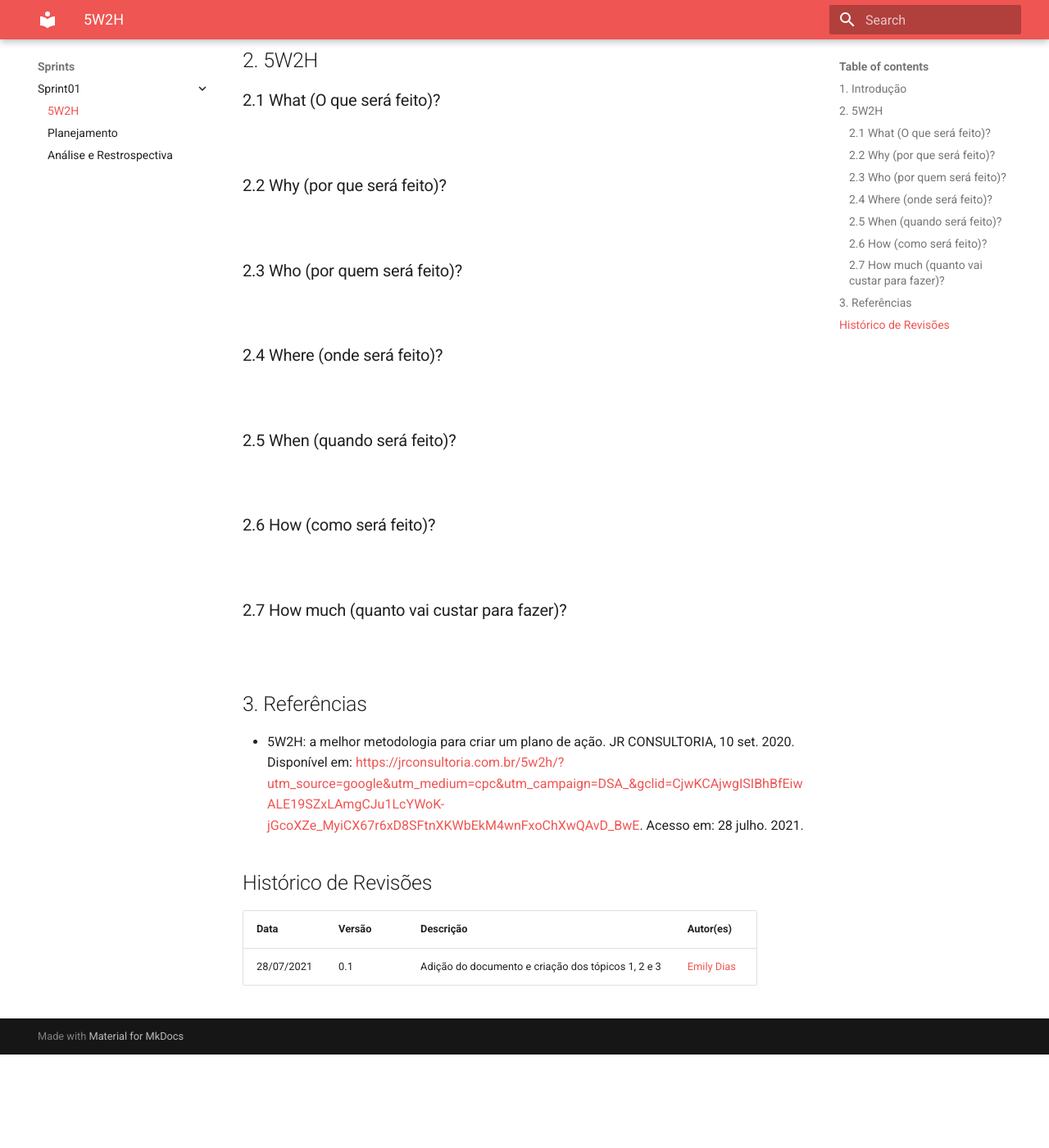
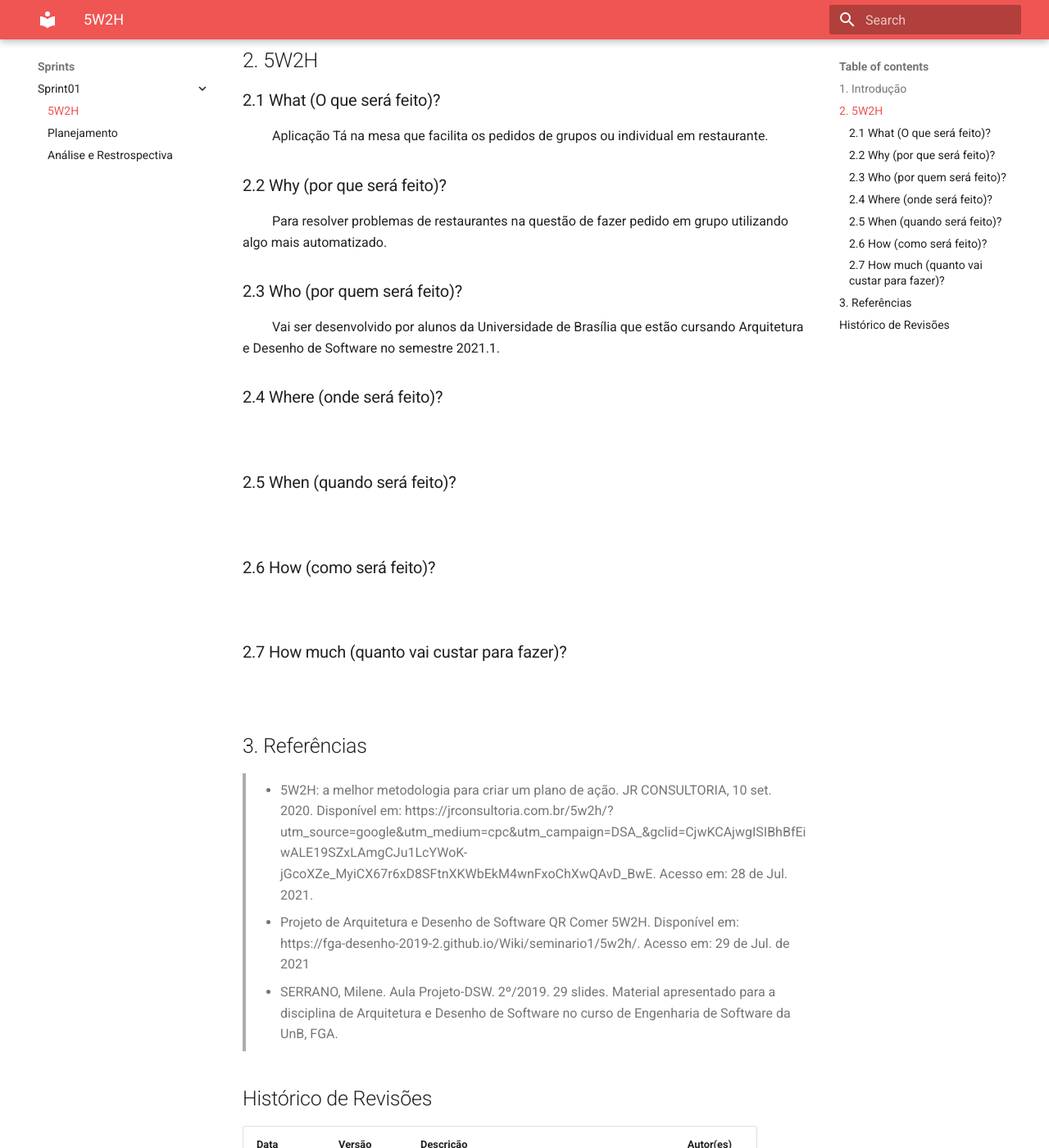
Before and after one commit to UnBArqDsw2021-1/2021.1_G02_TaNaMesa_docs, an MkDocs documentation site: the page built from docs/sprints/sprint01/sprint01-5w2h.md, in a window 1280 px wide and 1400 px high, scrolled down 483 px. Shown: the whole window at 82% size. Built offline with MkDocs 1.6.1 and Material for MkDocs 9.7.7, drawn with Linux system fonts in a browser that asks for light colours; before the commit the page ends 1769 px from its top, so only the background shows below that; some of the changed text lies outside the part shown.

Commit message:
#3 adicionando subtópicos

```diff
--- a/docs/sprints/sprint01/sprint01-5w2h.md
+++ b/docs/sprints/sprint01/sprint01-5w2h.md
@@ -9,32 +9,44 @@
 ## 2. 5W2H
 
 ### 2.1 What (O que será feito)?
-&emsp;&emsp;
+
+&emsp;&emsp; Aplicação Tá na mesa que facilita os pedidos de grupos ou individual em restaurante.
 
 ### 2.2 Why (por que será feito)?
-&emsp;&emsp;
+
+&emsp;&emsp; Para resolver problemas de restaurantes na questão de fazer pedido em grupo utilizando algo mais automatizado.
 
 ### 2.3 Who (por quem será feito)?
-&emsp;&emsp;
+
+&emsp;&emsp; Vai ser desenvolvido por alunos da Universidade de Brasília que estão cursando Arquitetura e Desenho de Software no semestre 2021.1.
 
 ### 2.4 Where (onde será feito)?
+
 &emsp;&emsp;
 
 ### 2.5 When (quando será feito)?
+
 &emsp;&emsp;
 
 ### 2.6 How (como será feito)?
+
 &emsp;&emsp;
 
 ### 2.7 How much (quanto vai custar para fazer)?
+
 &emsp;&emsp;
 
 ## 3. Referências
 
-- 5W2H: a melhor metodologia para criar um plano de ação. JR CONSULTORIA, 10 set. 2020. Disponível em: [https://jrconsultoria.com.br/5w2h/?utm_source=google&utm_medium=cpc&utm_campaign=DSA_&gclid=CjwKCAjwgISIBhBfEiwALE19SZxLAmgCJu1LcYWoK-jGcoXZe_MyiCX67r6xD8SFtnXKWbEkM4wnFxoChXwQAvD_BwE](https://jrconsultoria.com.br/5w2h/?utm_source=google&utm_medium=cpc&utm_campaign=DSA_&gclid=CjwKCAjwgISIBhBfEiwALE19SZxLAmgCJu1LcYWoK-jGcoXZe_MyiCX67r6xD8SFtnXKWbEkM4wnFxoChXwQAvD_BwE). Acesso em: 28 julho. 2021.
+> - 5W2H: a melhor metodologia para criar um plano de ação. JR CONSULTORIA, 10 set. 2020. Disponível em: https://jrconsultoria.com.br/5w2h/?utm_source=google&utm_medium=cpc&utm_campaign=DSA_&gclid=CjwKCAjwgISIBhBfEiwALE19SZxLAmgCJu1LcYWoK-jGcoXZe_MyiCX67r6xD8SFtnXKWbEkM4wnFxoChXwQAvD_BwE. Acesso em: 28 de Jul. 2021.
+
+> - Projeto de Arquitetura e Desenho de Software QR Comer 5W2H. Disponível em: https://fga-desenho-2019-2.github.io/Wiki/seminario1/5w2h/. Acesso em: 29 de Jul. de 2021
+
+> - SERRANO, Milene. Aula Projeto-DSW. 2º/2019. 29 slides. Material apresentado para a disciplina de Arquitetura e Desenho de Software no curso de Engenharia de Software da UnB, FGA.
 
 ## Histórico de Revisões
 
-| Data       | Versão | Descrição                     | Autor(es)                                 |
-| :--------- | :----- | :---------------------------- | :---------------------------------------- |
-| 28/07/2021 | 0.1    | Adição do documento e criação dos tópicos 1, 2 e 3| [Emily Dias](https://github.com/emysdias) |
+| Data       | Versão | Descrição                                          | Autor(es)                                 |
+| :--------- | :----- | :------------------------------------------------- | :---------------------------------------- |
+| 28/07/2021 | 0.1    | Adição do documento e criação dos tópicos 1, 2 e 3 | [Emily Dias](https://github.com/emysdias) |
+| 29/07/2021 | 0.2    | Adição dos subtópicos do 5W2H                      | [Emily Dias](https://github.com/emysdias) |
```
